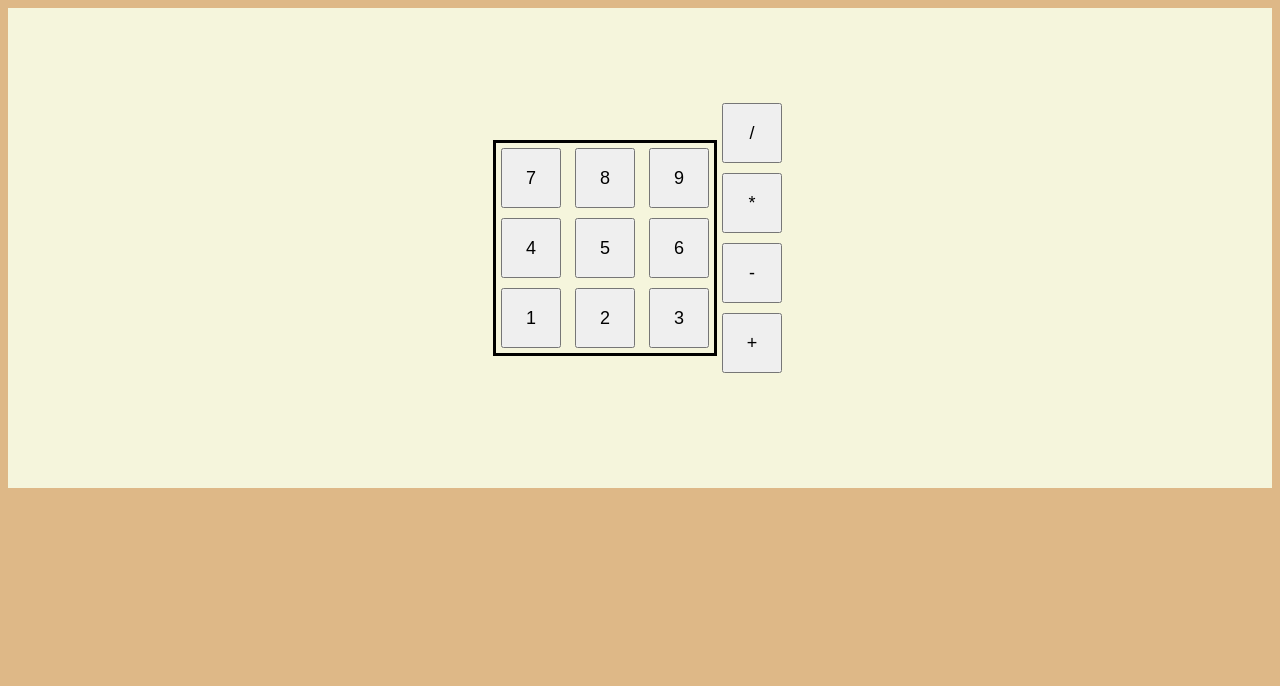
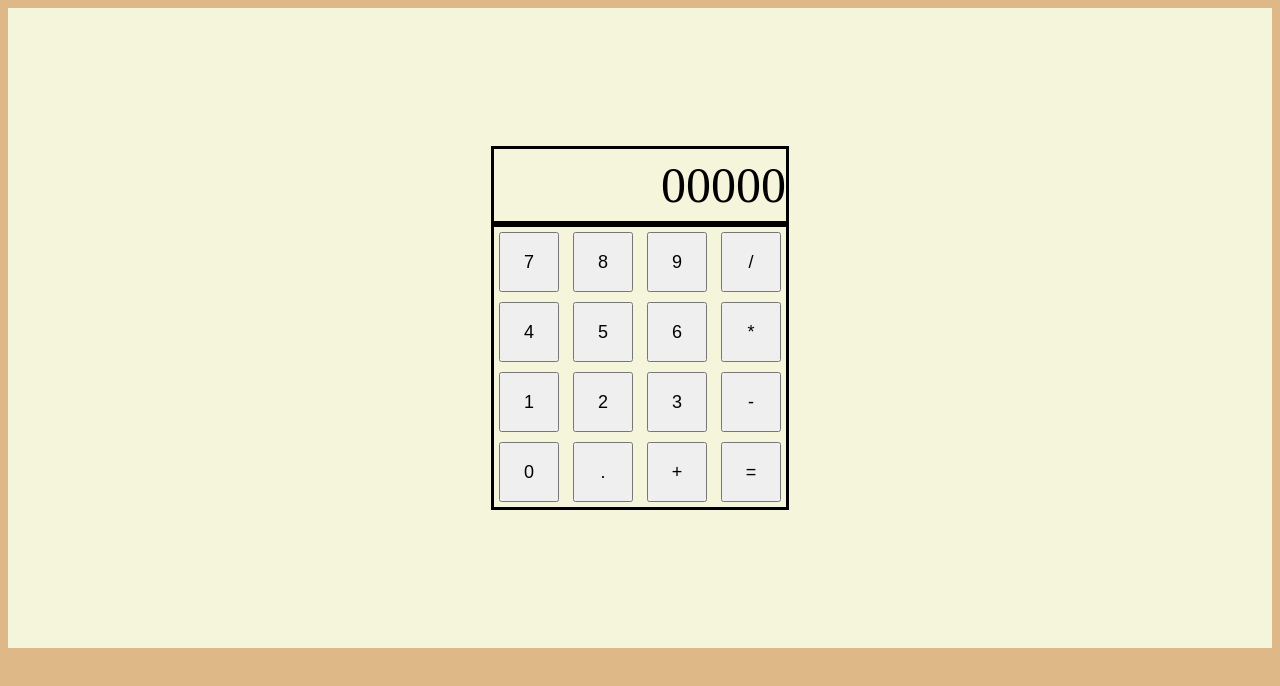
Before and after one commit to ChargrilledChook/calculator, a plain HTML site: page index.html in a window 1280 px wide. Drawn offline with Linux system fonts and the light colour scheme.

Commit message:
add buttons and display

```diff
--- a/index.html
+++ b/index.html
@@ -8,30 +8,34 @@
 </head>
 <body>
     <div id="container">
+        <div id="display">
+            00000
+        </div>
         <div id="calcContainer">
             <div>
                 <button class="btn">7</button>
                 <button class="btn">8</button>
                 <button class="btn">9</button>
+                <button class="btn">/</button>
             </div>
             <div>
                 <button class="btn">4</button>
                 <button class="btn">5</button>
                 <button class="btn">6</button>
+                <button class="btn">*</button>
             </div>
             <div>
                 <button class="btn">1</button>
                 <button class="btn">2</button>
                 <button class="btn">3</button>
+                <button class="btn">-</button>
             </div>
-
-        </div>
-        <div id="operators">
-            <button class="btn">/</button>
-            <button class="btn">*</button>
-            <button class="btn">-</button>
-            <button class="btn">+</button>
-        </div>
+            <div>
+                <button class="btn">0</button>
+                <button class="btn">.</button>
+                <button class="btn">+</button>
+                <button class="btn">=</button>
+            </div>
     </div>
 </body>
 <script src="scripts.js"></script>
--- a/styles.css
+++ b/styles.css
@@ -4,10 +4,10 @@ body{
 #container{
     background-color: beige;
     display: flex;
-    flex-direction: row;
+    flex-direction: column;
     justify-content: center;
     align-items: center;
-    height: 60vh;
+    height: 80vh;
 }
 #calcContainer{
     border: 3px solid black;
@@ -27,3 +27,12 @@ body{
     height: 60px;
     margin: 5px;
 }
+#display{
+    display: flex;
+    justify-content: end;
+    align-items: center ;
+    font-size: 50px;
+    border: 3px solid black;
+    width: 292px;
+    height: 72px;
+}
```
